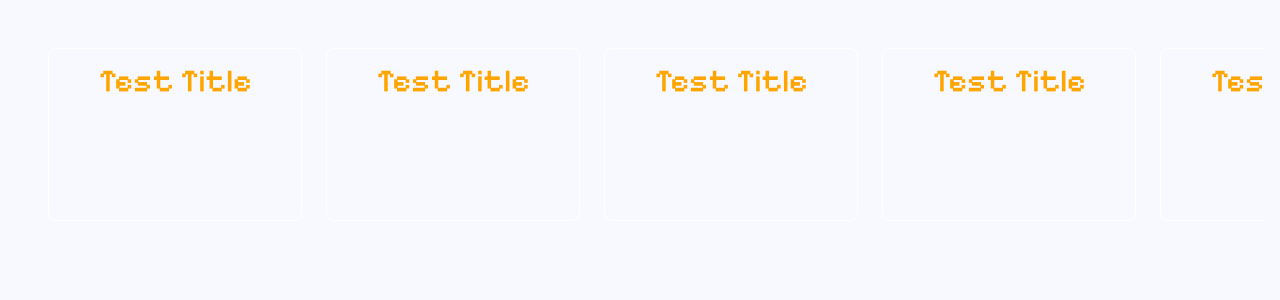
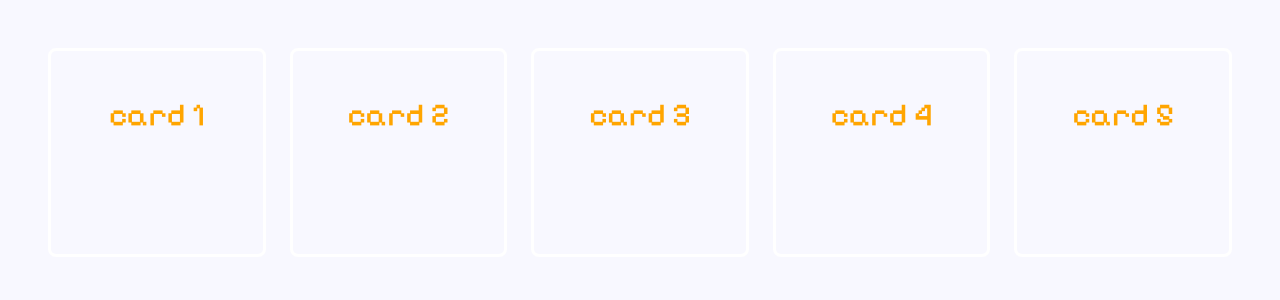
Before and after one commit to d4v3w/d4v3w-demos, a React (Create React App) app: page /cards in a window 1280 px wide. Shown: the top 300 px of the page. Built offline with nearby package versions, Linux system fonts and the light colour scheme; the HTML template or start-up script is replaced by a standard one; a web font is replaced by a local one.

Commit message:
create a card layout to control state via URL

```diff
--- a/package.json
+++ b/package.json
@@ -74,6 +74,7 @@
     "prettier": "^3.0.3",
     "prop-types": "^15.8.1",
     "sass": "^1.68.0",
+    "sass-loader": "^13.3.2",
     "storybook": "^7.4.5",
     "storybook-css-modules": "^1.0.8",
     "webpack": "^5.88.2"
--- a/src/components/QueryPage.tsx
+++ b/src/components/QueryPage.tsx
@@ -1,54 +1,47 @@
 import classnames from "classnames";
-import { useId } from "react";
 import { useSearchParams } from "react-router-dom";
 import styles from "./querypage.module.css";
 
-interface CardProps {
-  title: string;
-  content: string;
-  selected?: boolean;
-}
-
-const Card = ({ title, content, selected }: CardProps) => {
+export const QueryPage = () => {
   const [query, setQuery] = useSearchParams({ q: "" });
   const q = query.get("q");
-  console.log(q);
+  const content = "this is some card content";
 
-  const labelId = useId();
+  const cards: string[] = ["card 1", "card 2", "card 3", "card 4", "card 5"];
 
   return (
+    <>
+      <form className={styles.wrapper}>
+        {cards.map((item, index) => {
+          const id = `card-${index.toString()}`;
+          return (
             <label
-      htmlFor={labelId}
-      className={classnames(styles.card, selected ? styles.selected : null)}
+              key={id}
+              htmlFor={id}
+              className={classnames(
+                styles.card,
+                id === q ? styles.selected : null,
+              )}
             >
               <input
-        id={labelId}
-        type="checkbox"
+                id={id}
+                type="radio"
                 name="card"
                 className={styles.checkbox}
                 onChange={(e) =>
                   setQuery((prev) => {
-            prev.set("q", e.target.value);
+                    prev.set("q", e.target.id);
                     return prev;
                   })
                 }
+                checked={id == q}
               />
-      <h3 className={styles.title}>{title}</h3>
+              <h3 className={styles.title}>{item}</h3>
               <p className={styles.content}>{content}</p>
             </label>
           );
-};
-
-export const QueryPage: React.FC = () => {
-  //const [query, setQuery] = useSearchParams();
-
-  return (
-    <form className={styles.wrapper}>
-      <Card title="Test Title" content="Some content for the card" />
-      <Card title="Test Title" content="Some content for the card" />
-      <Card title="Test Title" content="Some content for the card" />
-      <Card title="Test Title" content="Some content for the card" />
-      <Card title="Test Title" content="Some content for the card" />
+        })}
       </form>
+    </>
   );
 };
--- a/src/components/querypage.module.css
+++ b/src/components/querypage.module.css
@@ -1,8 +1,8 @@
+@import "../global.css";
+
 .wrapper {
   display: flex;
-  align-items: center;
   vertical-align: center;
-  justify-content: space-around;
   gap: 1.5rem;
   margin: 1rem;
   padding: 2rem;
@@ -11,8 +11,10 @@
 
 .card {
   padding: 1rem;
-  border: 1px solid white;
-  border-radius: 0.5em;
+  border-width: var(--border-width);
+  border-style: solid;
+  border-color: white;
+  border-radius: 0.5rem;
 
   .checkbox {
     display: none;
@@ -23,14 +25,16 @@
   }
 
   .content {
-    min-width: 220px;
-  }
-
-  &:hover,
-  .selected {
-    border: 1px solid purple;
-    transform: scale(1.1);
-    z-index: 1;
-    background: green;
+    min-width: 2.2rem;
   }
 }
+
+.card:hover,
+.card:has(input[type="radio"]:checked) {
+  border-color: darkgoldenrod;
+  transform: scale(1.1);
+}
+.card:has(input[type="radio"]:checked) {
+  border-color: purple;
+  background: green;
+}
--- a/src/global.css
+++ b/src/global.css
@@ -3,11 +3,6 @@
 html {
   scroll-behavior: smooth;
   font-size: 100%;
-}
-
-* {
-  margin: unset;
-  padding: unset;
   box-sizing: border-box;
 }
 
--- a/src/vars.module.css
+++ b/src/vars.module.css
@@ -28,6 +28,9 @@
 
   --font-family-alt: "Pixelify Sans", Helvetica, Arial, sans-serif;
   --font-family-default: "Smooch Sans", Helvetica, Arial, sans-serif;
+
+  --border-width: 0.2rem;
+  --border-radius: 0.5rem;
 }
 
 @media (prefers-color-scheme: light) {
--- a/webpack.config.js
+++ b/webpack.config.js
@@ -18,7 +18,7 @@ module.exports = {
     rules: [
       {
         test: /\.css$/i,
-        use: ["style-loader", "css-loader"],
+        use: ["style-loader", "css-loader", "sass-loader"],
       },
     ],
   },
```
Also changed, not shown: 1 other file (tests, documents, lock files or other folders). Lines whose indentation alone changed are shown as unchanged.
